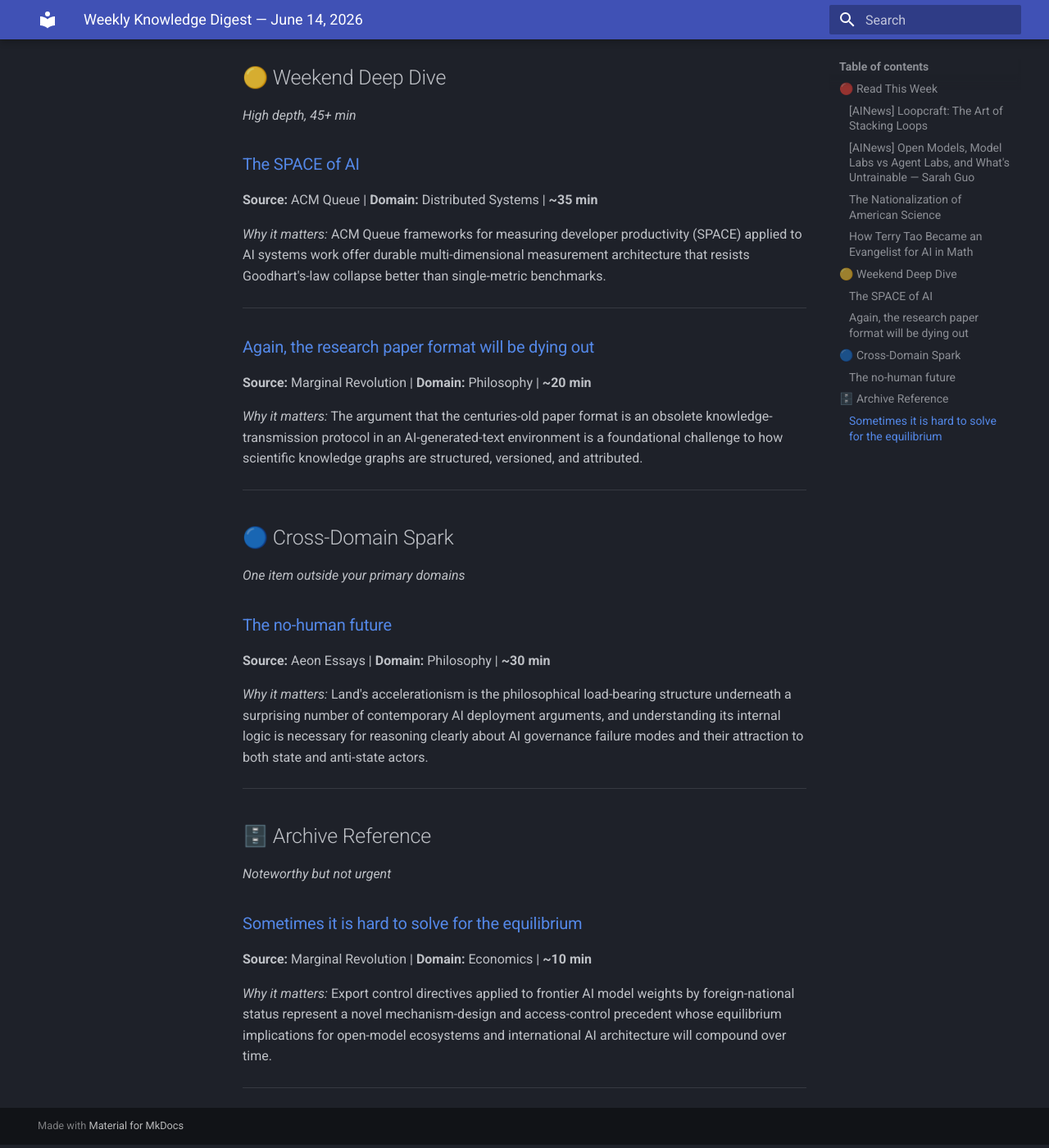
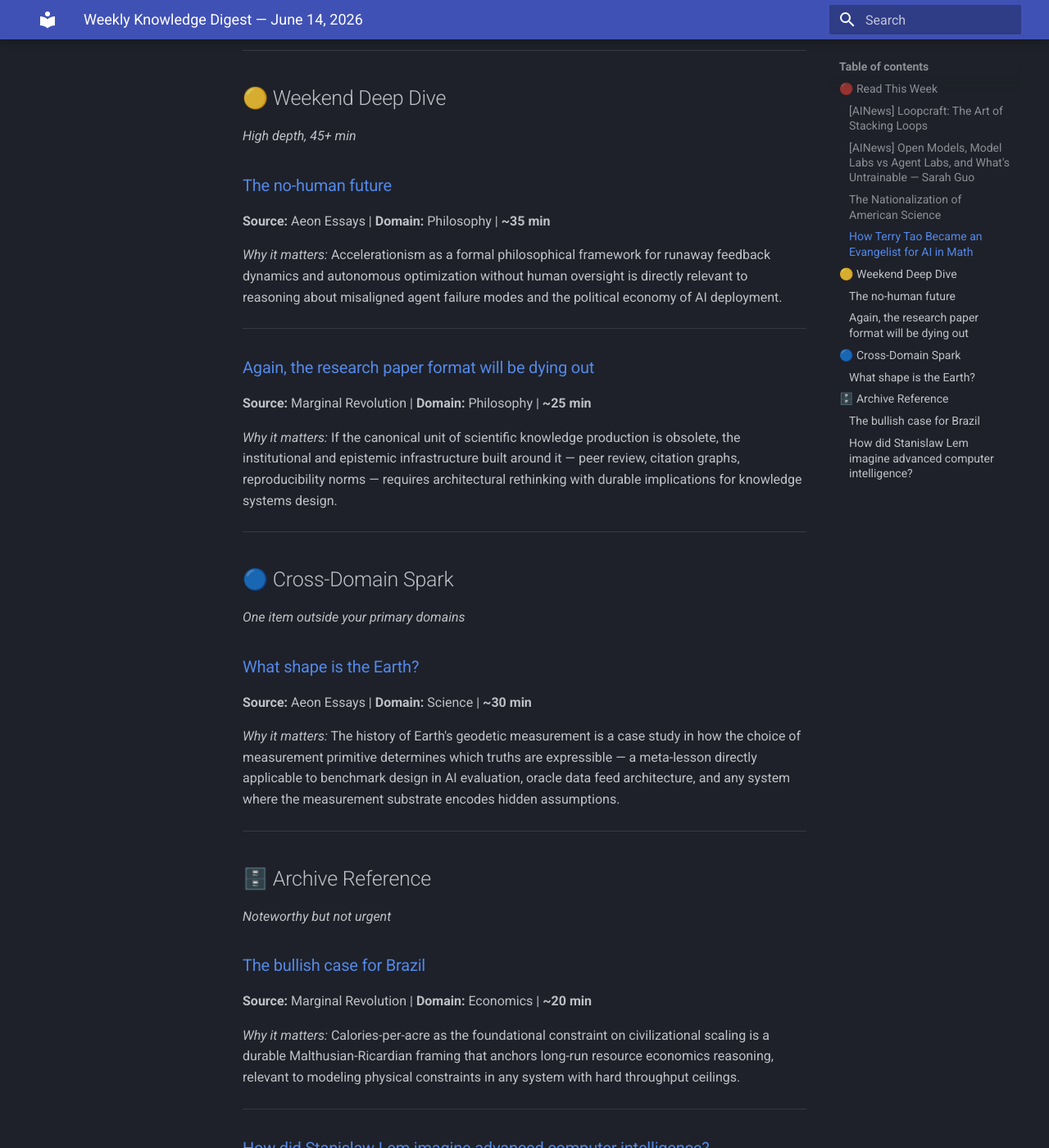
Before and after one commit to tydavis76/knowledge-curator, an MkDocs documentation site: the page built from docs/digests/2026-06-14.md, in a window 1280 px wide and 1400 px high, scrolled down 1202 px. Shown: the whole window at 82% size. Built offline with MkDocs 1.6.1 and Material for MkDocs 9.7.7, drawn with Linux system fonts in a browser that asks for light colours; some of the changed text lies outside the part shown.

Commit message:
digest: 2026-06-14

```diff
--- a/docs/digests/2026-06-14.md
+++ b/docs/digests/2026-06-14.md
@@ -11,64 +11,71 @@ tags: [digest, weekly]
 ### [[AINews] Loopcraft: The Art of Stacking Loops](https://www.latent.space/p/ainews-loopcraft-the-art-of-stacking)
 **Source:** Latent Space | **Domain:** Ai Systems | **~15 min**
 
-*Why it matters:* Karpathy and Cherny's loop-stacking framing offers a composable architectural mental model for multi-agent control flow that generalizes beyond any single framework.
+*Why it matters:* Stacked feedback loops as an architectural primitive for agent systems has durable design relevance across autonomous pipeline construction and reinforcement learning scaffolding.
 
 ---
 
 ### [[AINews] Open Models, Model Labs vs Agent Labs, and What's Untrainable — Sarah Guo](https://www.latent.space/p/ainews-open-models-model-labs-vs)
 **Source:** Latent Space | **Domain:** Ai Systems | **~20 min**
 
-*Why it matters:* The model-lab vs agent-lab distinction and the concept of 'untrainable' capabilities draw a durable architectural boundary for where vertical integration breaks down in AI product stacks.
+*Why it matters:* The structural distinction between model labs and agent labs, plus the concept of what capabilities are fundamentally untrainable, reframes how to reason about vertical integration and capability ceilings in AI infrastructure.
 
 ---
 
 ### [The Nationalization of American Science](https://marginalrevolution.com/marginalrevolution/2026/06/the-nationalization-of-american-science.html)
 **Source:** Marginal Revolution | **Domain:** Economics | **~15 min**
 
-*Why it matters:* The shift from state-funded but investigator-directed science to state-directed science represents a mechanism-design regime change with long-run consequences for knowledge production and institutional incentive structures.
+*Why it matters:* The proposed shift from state-funded-but-not-directed to state-directed science is a structural mechanism design failure with long-run implications for how decentralized research allocation outperforms centralized control.
 
 ---
 
 ### [How Terry Tao Became an Evangelist for AI in Math](https://www.quantamagazine.org/how-terry-tao-became-an-evangelist-for-ai-in-math-20260608)
-**Source:** Quanta Magazine | **Domain:** Ai Systems | **~20 min**
+**Source:** Quanta Magazine | **Domain:** Science | **~20 min**
 
-*Why it matters:* Tao's decompose-verify-reassemble workflow using automated proof-checkers is a concrete architectural pattern for human-AI collaboration that will shape formal verification and AI-assisted reasoning systems for years.
+*Why it matters:* Decomposition of proofs into verifiable chunks with AI assistance is a direct architectural analogue for distributed verification systems and has cross-domain relevance to ZK proof pipeline design and formal verification in smart contracts.
 
 ---
 
 ## 🟡 Weekend Deep Dive
 *High depth, 45+ min*
 
-### [The SPACE of AI](https://queue.acm.org/detail.cfm)
-**Source:** ACM Queue | **Domain:** Distributed Systems | **~35 min**
+### [The no-human future](https://aeon.co/essays/what-is-nick-lands-philosophy-of-accelerationism-really)
+**Source:** Aeon Essays | **Domain:** Philosophy | **~35 min**
 
-*Why it matters:* ACM Queue frameworks for measuring developer productivity (SPACE) applied to AI systems work offer durable multi-dimensional measurement architecture that resists Goodhart's-law collapse better than single-metric benchmarks.
+*Why it matters:* Accelerationism as a formal philosophical framework for runaway feedback dynamics and autonomous optimization without human oversight is directly relevant to reasoning about misaligned agent failure modes and the political economy of AI deployment.
 
 ---
 
 ### [Again, the research paper format will be dying out](https://marginalrevolution.com/marginalrevolution/2026/06/again-the-paper-format-will-be-dying-out.html)
-**Source:** Marginal Revolution | **Domain:** Philosophy | **~20 min**
+**Source:** Marginal Revolution | **Domain:** Philosophy | **~25 min**
 
-*Why it matters:* The argument that the centuries-old paper format is an obsolete knowledge-transmission protocol in an AI-generated-text environment is a foundational challenge to how scientific knowledge graphs are structured, versioned, and attributed.
+*Why it matters:* If the canonical unit of scientific knowledge production is obsolete, the institutional and epistemic infrastructure built around it — peer review, citation graphs, reproducibility norms — requires architectural rethinking with durable implications for knowledge systems design.
 
 ---
 
 ## 🔵 Cross-Domain Spark
 *One item outside your primary domains*
 
-### [The no-human future](https://aeon.co/essays/what-is-nick-lands-philosophy-of-accelerationism-really)
-**Source:** Aeon Essays | **Domain:** Philosophy | **~30 min**
+### [What shape is the Earth?](https://aeon.co/essays/why-did-measuring-earths-true-shape-matter-for-science)
+**Source:** Aeon Essays | **Domain:** Science | **~30 min**
 
-*Why it matters:* Land's accelerationism is the philosophical load-bearing structure underneath a surprising number of contemporary AI deployment arguments, and understanding its internal logic is necessary for reasoning clearly about AI governance failure modes and their attraction to both state and anti-state actors.
+*Why it matters:* The history of Earth's geodetic measurement is a case study in how the choice of measurement primitive determines which truths are expressible — a meta-lesson directly applicable to benchmark design in AI evaluation, oracle data feed architecture, and any system where the measurement substrate encodes hidden assumptions.
 
 ---
 
 ## 🗄️ Archive Reference
 *Noteworthy but not urgent*
 
-### [Sometimes it is hard to solve for the equilibrium](https://marginalrevolution.com/marginalrevolution/2026/06/sometimes-it-is-hard-to-solve-for-the-equilibrium.html)
-**Source:** Marginal Revolution | **Domain:** Economics | **~10 min**
+### [The bullish case for Brazil](https://marginalrevolution.com/marginalrevolution/2026/06/the-bullish-case-for-brazil.html)
+**Source:** Marginal Revolution | **Domain:** Economics | **~20 min**
 
-*Why it matters:* Export control directives applied to frontier AI model weights by foreign-national status represent a novel mechanism-design and access-control precedent whose equilibrium implications for open-model ecosystems and international AI architecture will compound over time.
+*Why it matters:* Calories-per-acre as the foundational constraint on civilizational scaling is a durable Malthusian-Ricardian framing that anchors long-run resource economics reasoning, relevant to modeling physical constraints in any system with hard throughput ceilings.
 
 ---
+
+### [How did Stanislaw Lem imagine advanced computer intelligence?](https://marginalrevolution.com/marginalrevolution/2026/06/how-did-stanislaw-lem-imagine-advanced-computer-intelligence.html)
+**Source:** Marginal Revolution | **Domain:** Philosophy | **~15 min**
+
+*Why it matters:* Lem's GOLEM anticipates key failure modes of advanced AI — unpredictable interfacing, alien humor, context-dependent engagement — making it a durable philosophical reference for reasoning about human-AI interaction design and alignment edge cases.
+
+---
```
Also changed, not shown: vault/digests/2026-06-14.md (+23 -16 lines).
